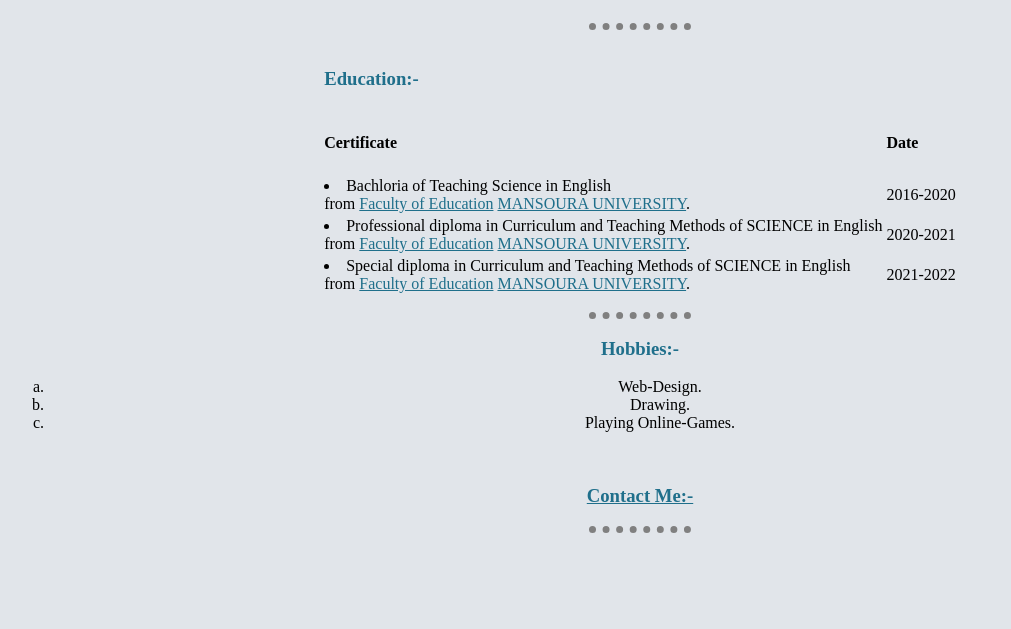
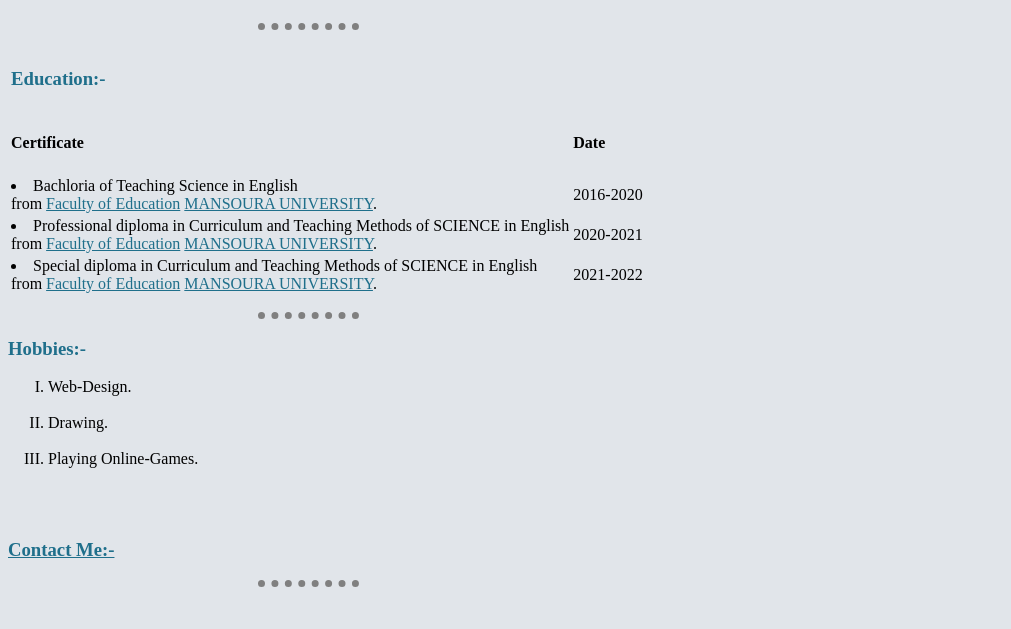
Before and after one commit to MaiadaReda/CV, a plain HTML site: page index.html in a window 1280 px wide. Shown: the part 171-800 px from the top of the page, without its empty margins (0-1011 px from the left). Drawn offline with Linux system fonts and the light colour scheme.

Commit message:
Add files via upload

```diff
--- a/css/styles.css
+++ b/css/styles.css
@@ -9,6 +9,7 @@
   border-top-style: dotted;
   border-color: grey;
   border-top-width: 1ex;
+  margin-left: 250px;
 }
 h1 {
   color: #DA7F8F;
@@ -21,8 +22,7 @@
 a:visited{
   color: inherit;
 }
-ol{list-style-type: lower-latin;}
-ul{list-style-type: circle;}
+
 a:-webkit-any-link{
   color: #1F6F8B;
 }
--- a/index.html
+++ b/index.html
@@ -9,7 +9,6 @@
 </head>
 
 <body>
- <center>
    <table cellspacing="20">
      <tr>
        <td> <img src="Images/Maiada Reda.png" alt="maiadareda"></td>
@@ -71,16 +70,16 @@
    </table>
    </p>
    <hr>
-
-   <h3><strong>Hobbies</strong>:-</h3>
-   <ol>
-      <li>Web-Design.</li>
-      <li>Drawing.</li>
-      <li>Playing Online-Games.</li>
-   </ol> <br>
+   <h3><strong>Hobbies:-</strong></h3>
+         <p><ol type="I">
+            <li>Web-Design.</li> <br>
+            <li>Drawing.</li> <br>
+            <li>Playing Online-Games.</li> <br>
+         </ol></p>
+    <br>
    <h3><strong> <a href="contact.me.html">Contact Me:-</a> </strong></h3>
    <hr>
- </center>
+
 </body>
 
 </html>
```
